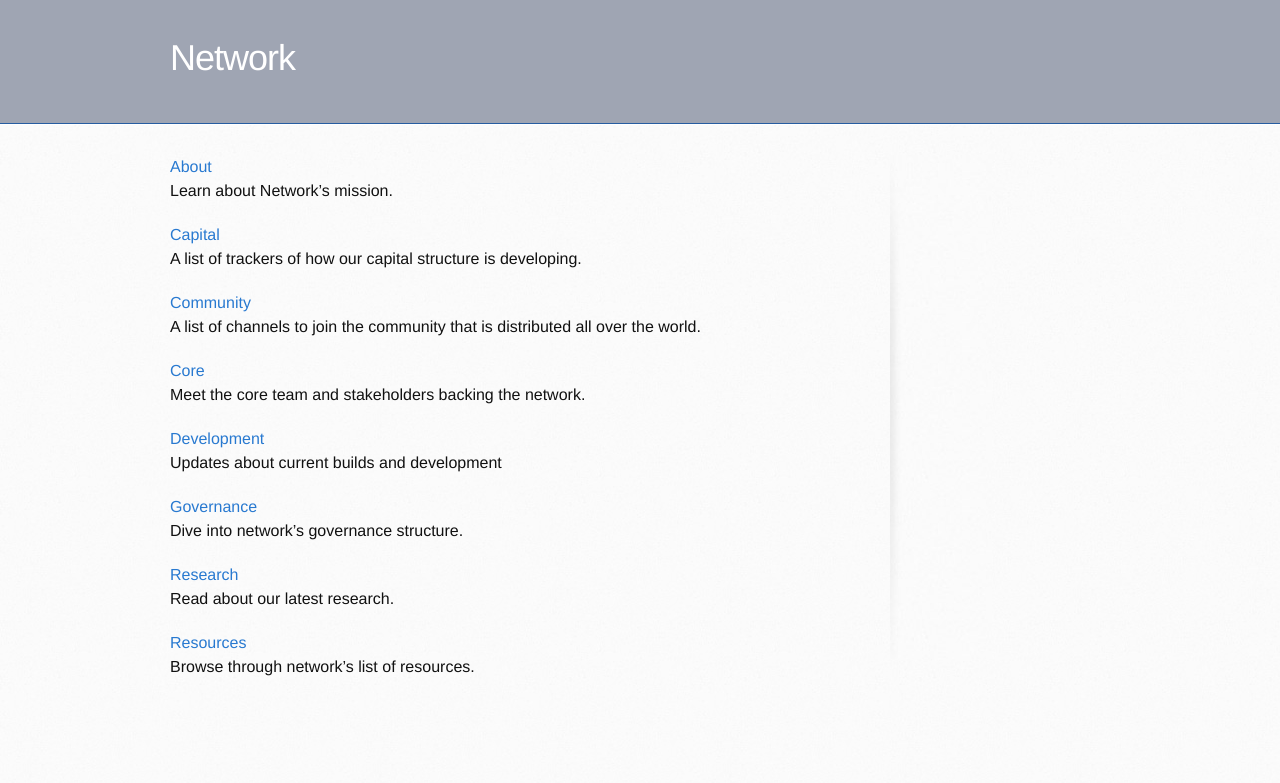
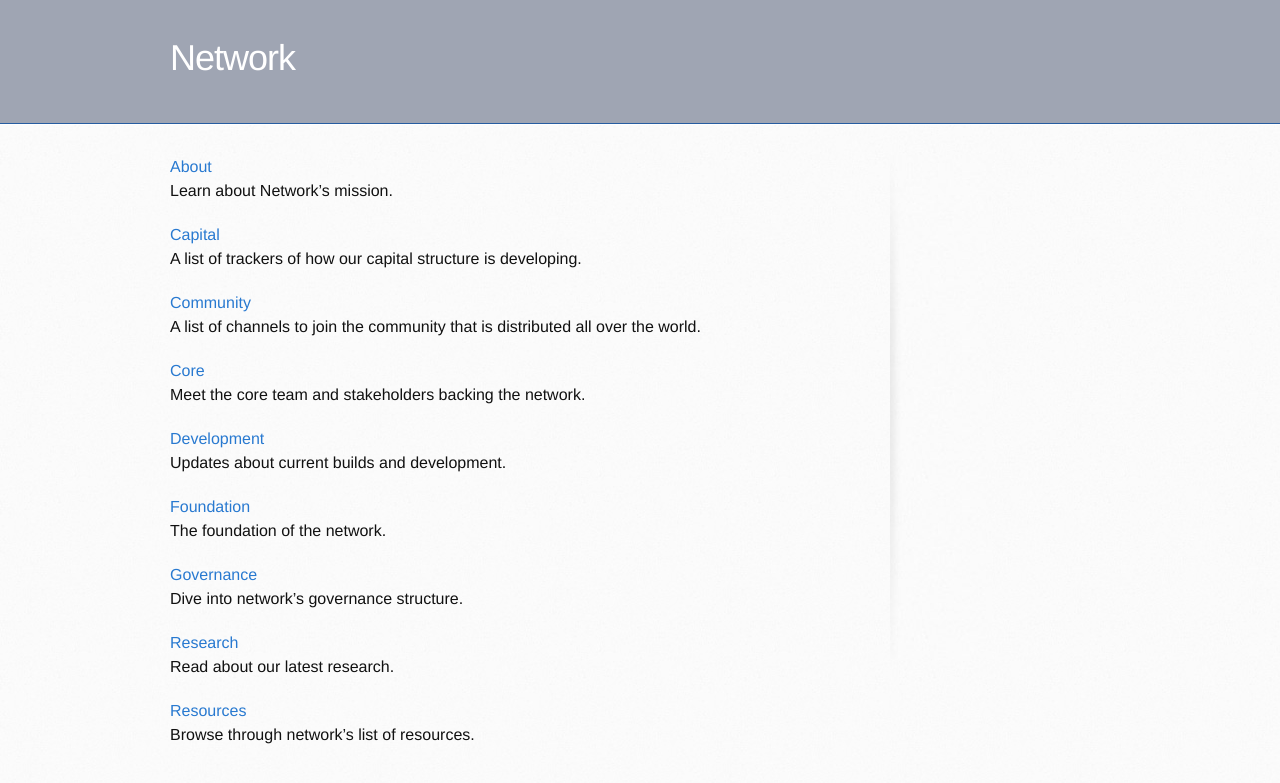
Before and after one commit to networkf/network.github.io, a Jekyll site: the page built from index.md, in a window 1280 px wide. Shown: the top 783 px of the page. Built offline with Jekyll 4.4.1, drawn with Linux system fonts in a browser that asks for light colours; some web fonts are replaced; our own code applies the rules of GitHub Pages for plain Markdown files; the repository's description, which GitHub fills in, is left out.

Commit message:
Update index.md

```diff
--- a/index.md
+++ b/index.md
@@ -10,30 +10,34 @@ layout: default
 <br>
 Learn about Network's mission.
 
-<a href="https://network.com.de/capital">Capital</a>
+[Capital](/capital)
 <br>
 A list of trackers of how our capital structure is developing.
 
-<a href="https://network.com.de/community">Community</a>
+[Community](/community)
 <br>
 A list of channels to join the community that is distributed all over the world.
 
-<a href="https://network.com.de/core">Core</a>
+[Core](/core)
 <br>
 Meet the core team and stakeholders backing the network.
 
-<a href="https://network.com.de/development">Development</a>
+[Development](/development)
 <br>
-Updates about current builds and development
+Updates about current builds and development.
 
-<a href="https://network.com.de/research">Governance</a>
+<a href="https://network.foundation">Foundation</a>
+<br>
+The foundation of the network.
+
+[Governance](/governance)
 <br>
 Dive into network's governance structure.
 
-<a href="https://network.com.de/research">Research</a>
+[Research](/research)
 <br>
 Read about our latest research.
 
-<a href="https://network.com.de/network.pdf">Resources</a>
+[Resources](/resources)
 <br>
 Browse through network's list of resources.
```
